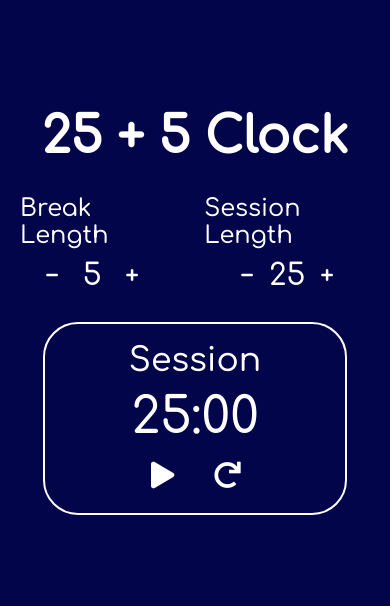
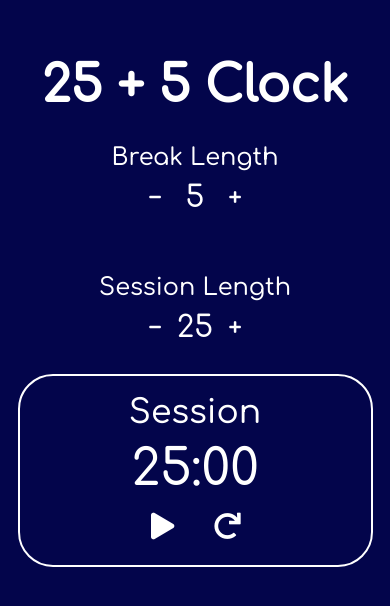
Before and after one commit to SyedZawwarAhmed/Pomodoro-Clock, a plain HTML site: page index.html in a window 390 px wide. Shown: the part 110-716 px from the top of the page. Drawn offline with Linux system fonts and the light colour scheme.

Commit message:
changes made

```diff
--- a/style.css
+++ b/style.css
@@ -18,6 +18,7 @@
   #title {
     font-size: 50px;
     text-align: center;
+    margin: 0 auto;
   }
 
   button {
@@ -29,6 +30,7 @@
   }
 
   .upper-container {
+    margin: 0 auto;
     display: flex;
   }
 
@@ -40,6 +42,7 @@
 
   .break-session > h2 {
     font-weight: normal;
+    text-align: center;
   }
 
   .counter {
@@ -88,3 +91,22 @@
     width: 40px;
     margin: 0 10px;
   }
+
+  @media screen and (max-width: 438px) {
+    .upper-container {
+      flex-direction: column;
+      margin: 0 auto;
+    }
+
+    .timer {
+      width: 90%;
+    }
+  }
+
+  @media screen and (max-width: 304px) {
+    .upper-container {
+      margin: 0 auto;
+      justify-self: center;
+      align-self: center;
+    }
+  }
```
